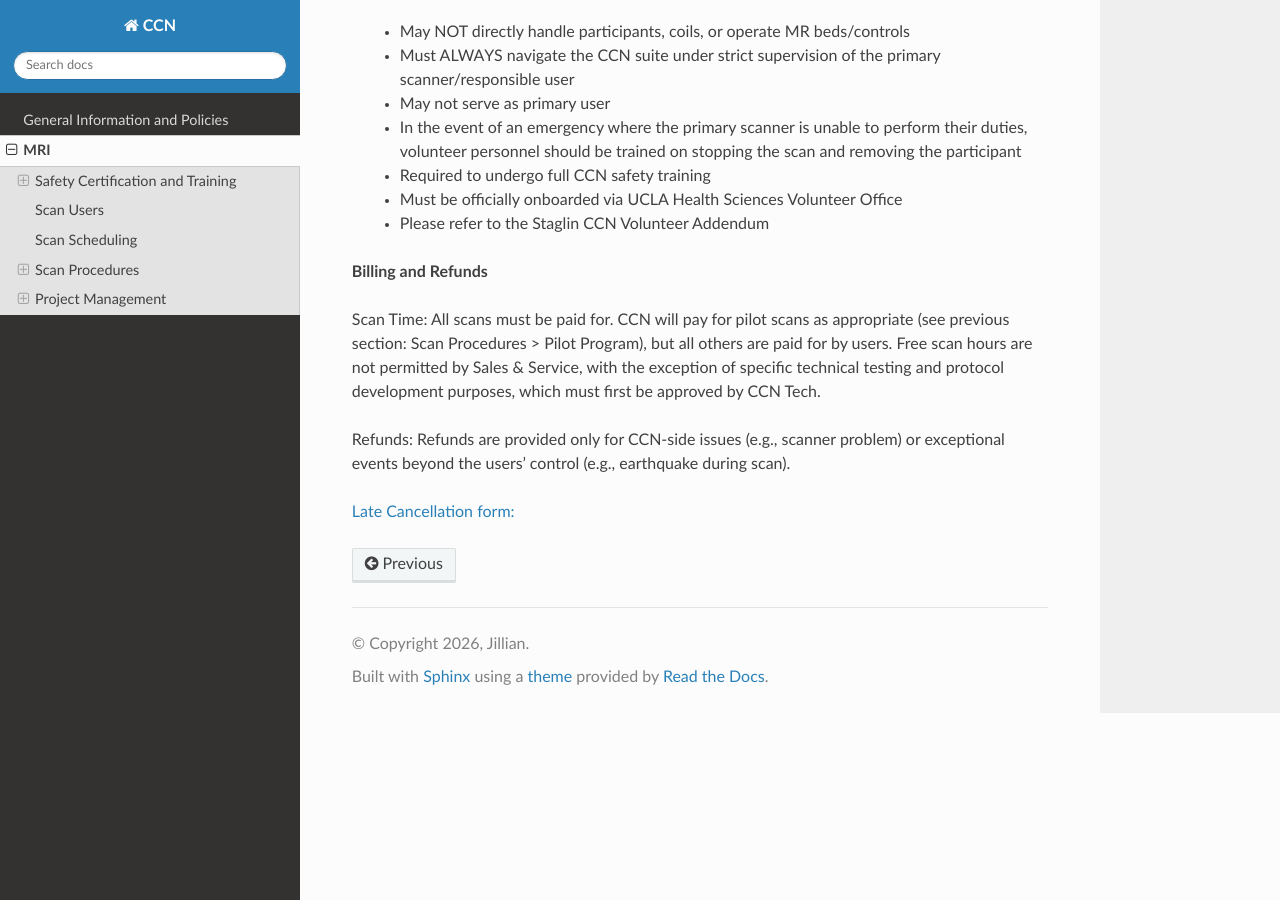
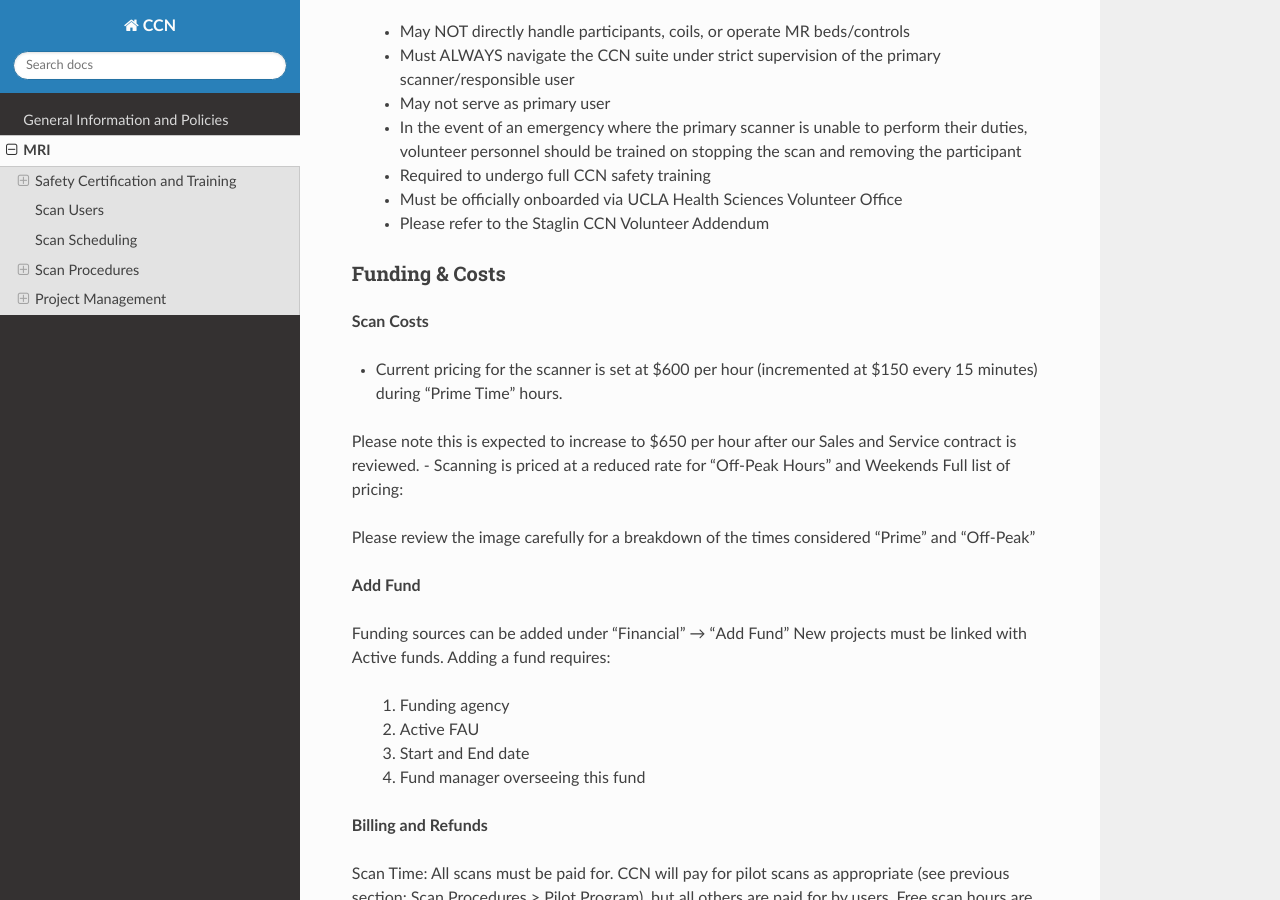
Before and after one commit to jpontanares-ccn/CCN, a Sphinx documentation site: the page built from docs/source/mri.rst, in a window 1280 px wide and 900 px high, scrolled down 13954 px. Built offline with Sphinx 7.4.7 and the Read the Docs theme 3.1.0, drawn with Linux system fonts in a browser that asks for light colours.

Commit message:
Update mri.rst

```diff
--- a/docs/source/mri.rst
+++ b/docs/source/mri.rst
@@ -248,6 +248,28 @@ Full-time roles
    - Must be officially onboarded via UCLA Health Sciences Volunteer Office
    - Please refer to the Staglin CCN Volunteer Addendum
 
+Funding & Costs
+~~~~~~~~~~~~~~~
+
+**Scan Costs**
+
+- Current pricing for the scanner is set at $600 per hour (incremented at $150 every 15 minutes) during "Prime Time" hours.
+Please note this is expected to increase to $650 per hour after our Sales and Service contract is reviewed.
+- Scanning is priced at a reduced rate for "Off-Peak Hours" and Weekends
+Full list of pricing:
+
+Please review the image carefully for a breakdown of the times considered "Prime" and "Off-Peak"
+
+**Add Fund**
+
+Funding sources can be added under "Financial" → "Add Fund"
+New projects must be linked with Active funds.
+Adding a fund requires:
+   1. Funding agency
+   2. Active FAU
+   3. Start and End date
+   4. Fund manager overseeing this fund
+
 **Billing and Refunds**
 
 Scan Time: All scans must be paid for. CCN will pay for pilot scans as appropriate (see previous section: Scan Procedures > Pilot Program), but all others are paid for by users. Free scan hours are not permitted by Sales & Service, with the exception of specific technical testing and protocol development purposes, which must first be approved by CCN Tech.
```
